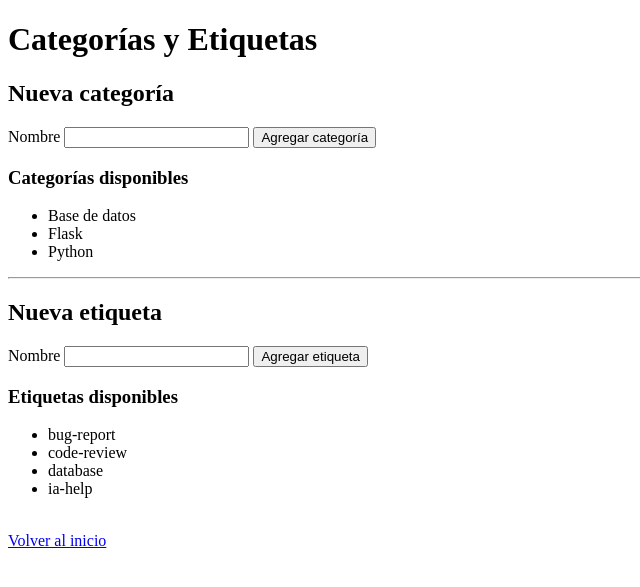
After one commit to borgarello-mateo/bcv-proyecto-isi, a Flask app: page /taxonomia in a window 1280 px wide. The commit adds this page. Shown: the top 587 px of the page, without its empty margins (0-640 px from the left). Run offline with Flask 3, Linux system fonts and the light colour scheme.

Commit message:
Se agrega creacion de categorias y etiquetas (refs #7)

```diff
--- /dev/null
+++ b/app/routes/taxonomia.py
@@ -0,0 +1,65 @@
+from flask import Blueprint, redirect, render_template, request, url_for
+
+from ..extensions import db
+from ..models.category import Categoria
+from ..models.category import MAX_LENGTH as MAX_CAT_LEN
+from ..models.tags import Etiqueta
+from ..models.tags import MAX_LENGTH as MAX_TAG_LEN
+
+bp = Blueprint("taxonomia", __name__)
+
+
+def _render_pagina(error=None):
+    categorias = Categoria.query.order_by(Categoria.nombre.asc()).all()
+    etiquetas = Etiqueta.query.order_by(Etiqueta.nombre.asc()).all()
+    return render_template(
+        "category_tags.html",
+        categorias=categorias,
+        etiquetas=etiquetas,
+        error=error,
+    )
+
+
+@bp.get("/taxonomia")
+def index():
+    return _render_pagina()
+
+
+@bp.post("/categorias")
+def crear_categoria():
+    nombre = request.form.get("nombre", "").strip()
+
+    if not nombre:
+        return _render_pagina(error="El nombre de la categoría es obligatorio")
+
+    if len(nombre) > MAX_CAT_LEN:
+        return _render_pagina(
+            error=f"La categoría no debe superar los {MAX_CAT_LEN} caracteres"
+        )
+
+    if Categoria.query.filter(Categoria.nombre.ilike(nombre)).first():
+        return _render_pagina(error="Esa categoría ya existe")
+
+    db.session.add(Categoria(nombre=nombre))
+    db.session.commit()
+    return redirect(url_for("taxonomia.index"))
+
+
+@bp.post("/etiquetas")
+def crear_etiqueta():
+    nombre = request.form.get("nombre", "").strip().lower()
+
+    if not nombre:
+        return _render_pagina(error="El nombre de la etiqueta es obligatorio")
+
+    if len(nombre) > MAX_TAG_LEN:
+        return _render_pagina(
+            error=f"La etiqueta no debe superar los {MAX_TAG_LEN} caracteres"
+        )
+
+    if Etiqueta.query.filter(Etiqueta.nombre.ilike(nombre)).first():
+        return _render_pagina(error="Esa etiqueta ya existe")
+
+    db.session.add(Etiqueta(nombre=nombre))
+    db.session.commit()
+    return redirect(url_for("taxonomia.index"))
--- /dev/null
+++ b/app/templates/category_tags.html
@@ -0,0 +1,51 @@
+<!DOCTYPE html>
+<html lang="es">
+<head>
+  <meta charset="UTF-8" />
+  <title>Categorías y Etiquetas</title>
+</head>
+<body>
+    <h1>Categorías y Etiquetas</h1>
+
+    {% if error %}
+        <p style="color: red;">{{ error }}</p>
+    {% endif %}
+
+    <h2>Nueva categoría</h2>
+    <form action="/categorias" method="post">
+        <label for="cat-nombre">Nombre</label>
+        <input type="text" name="nombre" id="cat-nombre" required>
+        <button type="submit">Agregar categoría</button>
+    </form>
+
+    <h3>Categorías disponibles</h3>
+    <ul>
+        {% for cat in categorias %}
+            <li>{{ cat.nombre }}</li>
+        {% else %}
+            <li>No hay categorías cargadas.</li>
+        {% endfor %}
+    </ul>
+
+    <hr>
+
+    <h2>Nueva etiqueta</h2>
+    <form action="/etiquetas" method="post">
+        <label for="tag-nombre">Nombre</label>
+        <input type="text" name="nombre" id="tag-nombre" required>
+        <button type="submit">Agregar etiqueta</button>
+    </form>
+
+    <h3>Etiquetas disponibles</h3>
+    <ul>
+        {% for tag in etiquetas %}
+            <li>{{ tag.nombre }}</li>
+        {% else %}
+            <li>No hay etiquetas cargadas.</li>
+        {% endfor %}
+    </ul>
+
+    <br>
+    <a href="/">Volver al inicio</a>
+</body>
+</html>
--- a/app/templates/dashboard.html
+++ b/app/templates/dashboard.html
@@ -13,6 +13,7 @@
         <form action="/logout" method="post">
             <button type="submit">Cerrar sesión</button>
         </form>
+        <p><a href="/taxonomia">Categorías y etiquetas</a></p>
     {% else %}
         <a href="/login">
             <button>Iniciar sesión</button>
```
Also changed, not shown: app/__init__.py (+7 -0 lines), app/models/category.py (added, +7 -0 lines), app/models/tags.py (added, +7 -0 lines), app/seed.py (added, +18 -0 lines).
